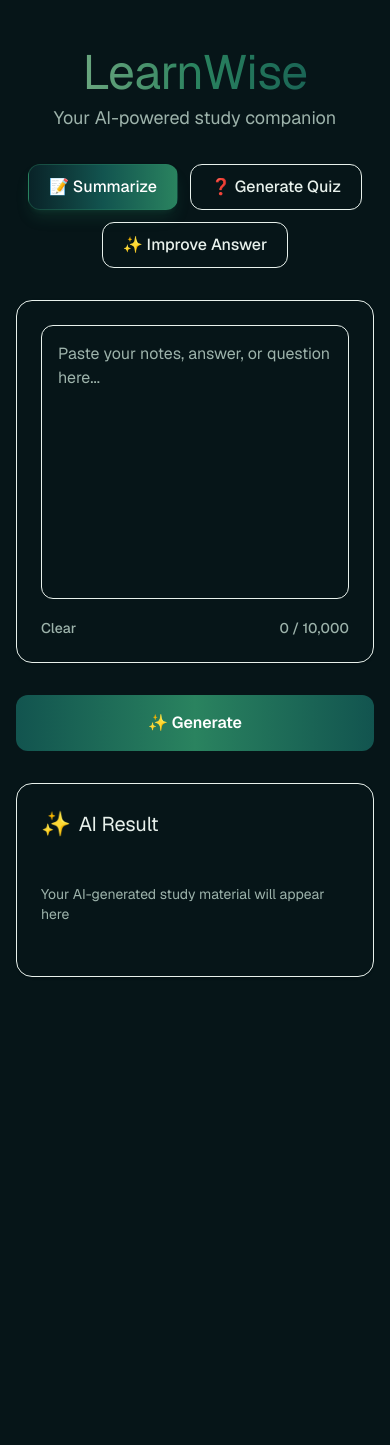
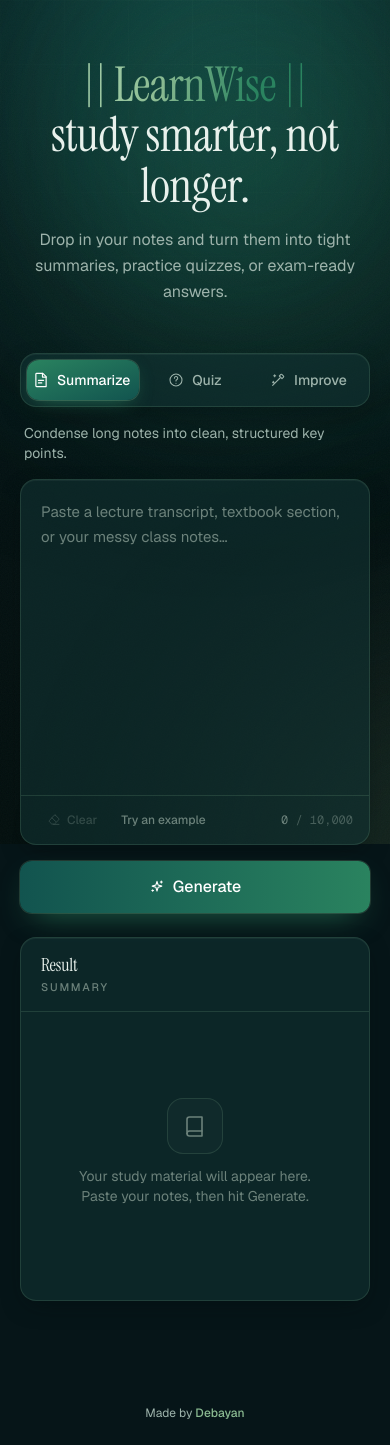
Before and after one commit to d3byn/LearnWise, a Next.js app: page / in a window 390 px wide. Before the commit the page ends 1025 px from the top, so only its background shows below. Built offline with nearby package versions, Linux system fonts and the light colour scheme.

Commit message:
feat: enhance ResultCard with loading state and markdown support; add ModeSwitcher for improved user interaction

```diff
--- a/app/layout.tsx
+++ b/app/layout.tsx
@@ -1,5 +1,5 @@
-import type { Metadata } from "next";
-import { Geist, Geist_Mono } from "next/font/google";
+import type { Metadata, Viewport } from "next";
+import { Geist, Geist_Mono, Instrument_Serif } from "next/font/google";
 import "./globals.css";
 
 const geistSans = Geist({
@@ -12,18 +12,38 @@ const geistMono = Geist_Mono({
   subsets: ["latin"],
 });
 
+const displaySerif = Instrument_Serif({
+  variable: "--font-serif-display",
+  subsets: ["latin"],
+  weight: "400",
+  display: "swap",
+});
+
 export const metadata: Metadata = {
-  title: "LearnWise - AI Study Assistant",
-  description: "Your AI-powered study companion for summarizing, quizzes, and improving answers",
+  title: "LearnWise — AI Study Assistant",
+  description:
+    "Your AI-powered study companion for summarizing notes, generating quizzes, and sharpening answers.",
+};
+
+export const viewport: Viewport = {
+  themeColor: "#061518",
 };
 
 export default function RootLayout({ children }: LayoutProps<"/">) {
   return (
     <html
       lang="en"
-      className={`${geistSans.variable} ${geistMono.variable} h-full antialiased`}
+      className={`${geistSans.variable} ${geistMono.variable} ${displaySerif.variable} h-full antialiased`}
     >
-      <body className="min-h-full flex flex-col">{children}</body>
+      <body className="min-h-full flex flex-col">
+        <div className="backdrop" aria-hidden="true">
+          <span className="orb orb-a" />
+          <span className="orb orb-b" />
+          <span className="orb orb-c" />
+        </div>
+
+        {children}
+      </body>
     </html>
   );
 }
--- a/app/page.tsx
+++ b/app/page.tsx
@@ -1,15 +1,20 @@
 'use client';
 
-import { useState } from 'react';
+import { useMemo, useState } from 'react';
 import ResultCard from '@/components/ResultCard';
+import ModeSwitcher, { MODES } from '@/components/ModeSwitcher';
+import type { Mode } from '@/lib/prompts';
+import {
+  AlertIcon,
+  EraserIcon,
+  SparkIcon,
+  SpinnerIcon,
+} from '@/components/Icons';
 
-type Mode = 'summarize' | 'quiz' | 'improve';
+const MAX_CHARS = 10000;
+const MIN_CHARS = 20;
 
-const MODES: { key: Mode; label: string }[] = [
-  { key: 'summarize', label: '📝 Summarize' },
-  { key: 'quiz', label: '❓ Generate Quiz' },
-  { key: 'improve', label: '✨ Improve Answer' },
-];
+const SAMPLE = `Photosynthesis is the process by which green plants, algae and some bacteria convert light energy into chemical energy. It takes place mainly in the chloroplasts, which contain the pigment chlorophyll. The process has two stages: the light-dependent reactions, which occur in the thylakoid membranes and produce ATP and NADPH, and the Calvin cycle, which occurs in the stroma and fixes carbon dioxide into glucose. Oxygen is released as a by-product when water molecules are split during the light-dependent reactions.`;
 
 export default function Home() {
   const [mode, setMode] = useState<Mode>('summarize');
@@ -18,27 +23,35 @@ export default function Home() {
   const [loading, setLoading] = useState(false);
   const [error, setError] = useState('');
 
+  const active = useMemo(
+    () => MODES.find((m) => m.key === mode) ?? MODES[0],
+    [mode],
+  );
+
+  const count = content.length;
+  const trimmedLength = content.trim().length;
+  const overLimit = count > MAX_CHARS;
+  const tooShort = count > 0 && trimmedLength < MIN_CHARS;
+  const fillPct = Math.min(100, (count / MAX_CHARS) * 100);
+
   const handleGenerate = async () => {
     setError('');
-    setResult('');
-
     const trimmed = content.trim();
 
     if (!trimmed) {
       setError('Please enter some content first.');
       return;
     }
-
-    if (trimmed.length < 20) {
-      setError('Please enter at least 20 characters.');
+    if (trimmed.length < MIN_CHARS) {
+      setError(`Please enter at least ${MIN_CHARS} characters.`);
       return;
     }
-
-    if (content.length > 10000) {
+    if (count > MAX_CHARS) {
       setError('Content is too long (max 10,000 characters).');
       return;
     }
 
+    setResult('');
     setLoading(true);
 
     try {
@@ -55,7 +68,7 @@ export default function Home() {
       } else {
         setResult(data.result);
       }
-    } catch (err) {
+    } catch {
       setError('Network error. Please check your connection and try again.');
     } finally {
       setLoading(false);
@@ -68,113 +81,178 @@ export default function Home() {
     setError('');
   };
 
+  const handleKeyDown = (e: React.KeyboardEvent<HTMLTextAreaElement>) => {
+    if ((e.metaKey || e.ctrlKey) && e.key === 'Enter' && !loading) {
+      e.preventDefault();
+      handleGenerate();
+    }
+  };
+
   return (
-    <main className="min-h-screen py-12 px-4">
-      <div className="max-w-3xl mx-auto space-y-8">
+    <>
 
-        <header className="text-center space-y-2">
-          <h1 className="text-5xl font-normal gfs-didot-regular bg-gradient-to-r from-[#8BBB92] via-[#2A835F] to-[#12544F] bg-clip-text text-transparent">
-            LearnWise
+      <main className="mx-auto w-full max-w-6xl flex-1 px-5 pb-20 pt-12 sm:pt-16">
+        <div className="mx-auto max-w-2xl text-center animate-rise">
+
+          <h1 className="mt-3 font-display text-5xl leading-[1.05] sm:text-6xl">
+            <span className="gradient-text">|| LearnWise ||</span>
+            <br />
+            <span className="text-ink">study smarter, not longer.</span>
           </h1>
 
-          <p className="text-[var(--muted)] text-lg">
-            Your AI-powered study companion
+          <p className="mx-auto mt-4 max-w-lg text-base leading-relaxed text-muted">
+            Drop in your notes and turn them into tight summaries, practice
+            quizzes, or exam-ready answers.
           </p>
-        </header>
-
-        <div className="flex gap-3 justify-center flex-wrap">
-          {MODES.map((m) => (
-            <button
-              key={m.key}
-              onClick={() => setMode(m.key)}
-              className={`px-5 py-2.5 rounded-xl font-medium transition-all duration-300 ${
-                mode === m.key
-                  ? 'bg-gradient-to-r from-[#092328] via-[#12544F] to-[#2A835F] text-white shadow-lg shadow-[#2A835F]/20 border border-[#2A835F]/40'
-                  : 'bg-[var(--card-bg)] text-[var(--foreground)] border border-[var(--border)] hover:border-[#2A835F] hover:bg-[#12544F]/30 hover:shadow-md'
-              }`}
-            >
-              {m.label}
-            </button>
-          ))}
         </div>
 
-        <div className="bg-[var(--card-bg)] rounded-2xl shadow-sm border border-[var(--border)] p-6 space-y-3">
+        <div className="mt-12 grid items-start gap-6 lg:grid-cols-2">
+          {/* Composer  */}
+          <div
+            className="space-y-4 animate-rise"
+            style={{ animationDelay: '80ms' }}
+          >
+            <ModeSwitcher mode={mode} onChange={setMode} disabled={loading} />
+
+            <p className="px-1 text-sm text-muted">{active.hint}</p>
+
+            <div className="panel panel-lit overflow-hidden rounded-2xl">
+              <label htmlFor="content" className="sr-only">
+                Study material
+              </label>
+
               <textarea
+                id="content"
                 value={content}
                 onChange={(e) => setContent(e.target.value)}
-            placeholder="Paste your notes, answer, or question here..."
-            rows={10}
-            className="w-full bg-transparent border border-[var(--border)] rounded-xl p-4 focus:outline-none focus:ring-2 focus:ring-[#2A835F] focus:border-[#2A835F] transition-all resize-none text-[var(--foreground)] placeholder:text-[var(--muted)]"
+                onKeyDown={handleKeyDown}
+                placeholder={active.placeholder}
+                rows={11}
+                spellCheck={false}
+                className="w-full resize-none bg-transparent px-5 py-5 text-[0.9375rem] leading-relaxed text-ink outline-none placeholder:text-faint"
               />
 
-          <div className="flex justify-between items-center text-sm">
+              {/* Fill meter */}
+              <div className="h-px w-full bg-line">
+                <div
+                  className={`h-px transition-[width,background-color] duration-500 ${overLimit
+                      ? 'bg-danger'
+                      : fillPct > 85
+                        ? 'bg-amber-400'
+                        : 'bg-sage/70'
+                    }`}
+                  style={{ width: `${fillPct}%` }}
+                />
+              </div>
+
+              <div className="flex items-center justify-between gap-3 px-4 py-2.5">
+                <div className="flex items-center gap-1">
                   <button
+                    type="button"
                     onClick={handleClear}
-              className="text-[var(--muted)] hover:text-[#8BBB92] transition-colors font-medium"
+                    disabled={!content && !result}
+                    className="flex items-center gap-1.5 rounded-lg px-2.5 py-1.5 text-xs font-medium text-faint transition-colors hover:bg-white/[0.04] hover:text-sage-bright disabled:pointer-events-none disabled:opacity-40"
                   >
+                    <EraserIcon className="h-3.5 w-3.5" />
                     Clear
                   </button>
 
+                  {!content && (
+                    <button
+                      type="button"
+                      onClick={() => setContent(SAMPLE)}
+                      className="rounded-lg px-2.5 py-1.5 text-xs font-medium text-faint transition-colors hover:bg-white/[0.04] hover:text-sage-bright"
+                    >
+                      Try an example
+                    </button>
+                  )}
+                </div>
+
+                <div className="flex items-center gap-3">
+                  {tooShort && (
+                    <span className="text-xs text-faint">
+                      {MIN_CHARS - trimmedLength} more characters
+                    </span>
+                  )}
+
                   <span
-              className={`font-medium ${
-                content.length > 10000
-                  ? 'text-red-500'
-                  : 'text-[var(--muted)]'
+                    className={`font-mono text-xs tabular-nums transition-colors ${overLimit
+                        ? 'text-danger'
+                        : fillPct > 85
+                          ? 'text-amber-400'
+                          : 'text-faint'
                       }`}
                   >
-              {content.length} / 10,000
+                    {count.toLocaleString()}
+                    <span className="text-faint/60"> / 10,000</span>
                   </span>
+                </div>
               </div>
             </div>
 
             {error && (
-          <div className="bg-red-900/20 border border-red-800 rounded-xl p-4 flex items-start gap-3">
-            <span className="text-red-400 text-lg">⚠️</span>
-
-            <p className="text-red-400 text-sm flex-1">
-              {error}
-            </p>
+              <div
+                role="alert"
+                className="animate-rise flex items-start gap-3 rounded-xl border border-danger/25 bg-danger/[0.08] px-4 py-3"
+              >
+                <AlertIcon className="mt-0.5 h-4 w-4 shrink-0 text-danger" />
+                <p className="flex-1 text-sm text-danger">{error}</p>
               </div>
             )}
 
+            <div className="flex items-center gap-3">
               <button
+                type="button"
                 onClick={handleGenerate}
                 disabled={loading}
-          className="w-full bg-gradient-to-r from-[#12544F] via-[#2A835F] to-[#12544F] text-white py-4 rounded-xl font-semibold disabled:opacity-50 hover:from-[#092328] hover:via-[#12544F] hover:to-[#2A835F] hover:shadow-lg hover:shadow-[#2A835F]/20 transition-all duration-300 disabled:hover:shadow-none"
+                className="group relative flex flex-1 items-center justify-center gap-2 overflow-hidden rounded-xl bg-gradient-to-r from-brand-deep via-brand to-brand-deep bg-[length:200%_100%] px-6 py-3.5 font-medium text-white shadow-[0_12px_32px_-14px_rgb(42_131_95/0.9)] ring-1 ring-sage/20 transition-all duration-500 hover:bg-[position:100%_0] hover:shadow-[0_16px_40px_-14px_rgb(42_131_95/0.95)] active:scale-[0.99] disabled:cursor-not-allowed disabled:opacity-45 disabled:shadow-none"
               >
                 {loading ? (
-            <span className="flex items-center justify-center gap-2">
-              <svg
-                className="animate-spin h-5 w-5"
-                viewBox="0 0 24 24"
-              >
-                <circle
-                  className="opacity-25"
-                  cx="12"
-                  cy="12"
-                  r="10"
-                  stroke="currentColor"
-                  strokeWidth="4"
-                  fill="none"
-                />
-
-                <path
-                  className="opacity-75"
-                  fill="currentColor"
-                  d="M4 12a8 8 0 018-8V0C5.373 0 0 5.373 0 12h4zm2 5.291A7.962 7.962 0 014 12H0c0 3.042 1.135 5.824 3 7.938l3-2.647z"
-                />
-              </svg>
-
-              Generating...
-            </span>
+                  <>
+                    <SpinnerIcon className="h-4 w-4 animate-spin" />
+                    Generating…
+                  </>
                 ) : (
-            '✨ Generate'
+                  <>
+                    <SparkIcon className="h-4 w-4 transition-transform duration-300 group-hover:rotate-12" />
+                    Generate
+                  </>
                 )}
               </button>
 
-        <ResultCard result={result} />
+              <kbd className="hidden shrink-0 rounded-lg border border-line bg-white/[0.03] px-2.5 py-2 font-mono text-[0.6875rem] text-faint sm:block">
+                ⌘ ↵
+              </kbd>
+            </div>
+          </div>
 
+          {/* Result  */}
+          <div
+            className="animate-rise lg:sticky lg:top-24"
+            style={{ animationDelay: '160ms' }}
+          >
+            <ResultCard
+              result={result}
+              loading={loading}
+              label={active.short}
+            />
+          </div>
         </div>
       </main>
+
+      <footer className=" px-5 py-6">
+        <p className="mx-auto max-w-6xl text-center text-xs text-[var(--muted)]">
+          Made by{' '}
+          <a
+            href="https://github.com/d3byn"
+            target="_blank"
+            rel="noopener noreferrer"
+            className="text-[#8BBB92] hover:text-[#2A835F] transition-colors duration-200 font-medium"
+          >
+            Debayan
+          </a>
+        </p>
+      </footer>
+    </>
   );
 }
--- a/components/ResultCard.tsx
+++ b/components/ResultCard.tsx
@@ -1,48 +1,125 @@
 'use client';
 
-import { useState } from 'react';
+import { useEffect, useState } from 'react';
 import ReactMarkdown from 'react-markdown';
+import remarkGfm from 'remark-gfm';
+import { BookIcon, CheckIcon, CopyIcon, SparkIcon } from '@/components/Icons';
 
-export default function ResultCard({ result }: { result: string }) {
-  const [copied, setCopied] = useState(false);
+const SKELETON_WIDTHS = ['92%', '78%', '85%', '60%', '88%', '70%'];
+
+export default function ResultCard({
+  result,
+  loading,
+  label,
+}: {
+  result: string;
+  loading: boolean;
+  label: string;
+}) {
+
+  const [copiedText, setCopiedText] = useState<string | null>(null);
+  const copied = copiedText !== null && copiedText === result;
+
+  useEffect(() => {
+    if (copiedText === null) return;
+    const t = setTimeout(() => setCopiedText(null), 1800);
+    return () => clearTimeout(t);
+  }, [copiedText]);
 
   const handleCopy = async () => {
+    try {
       await navigator.clipboard.writeText(result);
-    setCopied(true);
-    setTimeout(() => setCopied(false), 1500);
+      setCopiedText(result);
+    } catch {
+
+    }
   };
 
+  const words = result ? result.trim().split(/\s+/).length : 0;
+
   return (
-    <div className="bg-[var(--card-bg)] border border-[var(--border)] rounded-2xl p-6 min-h-[160px] shadow-sm">
-      <div className="flex justify-between items-center mb-4">
+    <section
+      aria-label="AI result"
+      className="panel panel-lit flex flex-col overflow-hidden rounded-2xl"
+    >
+      <header className="flex items-center justify-between gap-3 border-b border-line px-5 py-4">
+        <div className="flex items-center gap-2.5 min-w-0">
+          <div className="min-w-0">
+            <h2 className="truncate text-lg leading-tight text-ink">Result</h2>
+            <p className="eyebrow mt-0.5 truncate">
+              {loading ? 'Thinking…' : result ? `${label} · ${words} words` : label}
+            </p>
+          </div>
+        </div>
 
-        <h2 className="gfs-didot-regular font-normal text-xl flex items-center gap-2">
-          <span className="text-2xl">✨</span>
-          <span>AI Result</span>
-        </h2>
-        {result && (
+        {result && !loading && (
           <button
+            type="button"
             onClick={handleCopy}
-            className="text-sm px-4 py-2 bg-gradient-to-r from-[#092328] to-[#12544F] text-[#8BBB92] border border-[#2A835F]/30 rounded-lg hover:from-[#12544F] hover:to-[#2A835F] hover:text-white transition-all duration-300 font-medium"
+            aria-label={copied ? 'Copied to clipboard' : 'Copy result to clipboard'}
+            className={`flex shrink-0 items-center gap-1.5 rounded-lg border px-3 py-1.5 text-xs font-medium transition-all duration-300 ${
+              copied
+                ? 'border-sage/40 bg-sage/15 text-sage-bright'
+                : 'border-line bg-white/[0.03] text-muted hover:border-line-strong hover:bg-sage/10 hover:text-sage-bright'
+            }`}
           >
-            {copied ? '✓ Copied!' : '📋 Copy'}
+            {copied ? (
+              <CheckIcon className="h-3.5 w-3.5" />
+            ) : (
+              <CopyIcon className="h-3.5 w-3.5" />
+            )}
+            {copied ? 'Copied' : 'Copy'}
           </button>
         )}
+      </header>
+
+      <div
+        aria-live="polite"
+        aria-busy={loading}
+        className="min-h-[18rem] flex-1 overflow-y-auto px-5 py-5 lg:min-h-[27rem]"
+      >
+        {loading ? (
+          <div className="space-y-3.5" aria-label="Generating">
+            <div className="skeleton-line !h-4 !w-2/5" />
+            <div className="h-1" />
+            {SKELETON_WIDTHS.map((w, i) => (
+              <div key={i} className="skeleton-line" style={{ width: w }} />
+            ))}
+            <div className="h-1" />
+            <div className="skeleton-line !h-4 !w-1/3" />
+            <div className="skeleton-line !w-4/5" />
+            <div className="skeleton-line !w-2/3" />
           </div>
-
-      {result ? (
-        <div className="prose prose-invert prose-sm max-w-none prose-headings:text-[var(--foreground)] prose-p:text-[var(--foreground)] prose-strong:text-[#8BBB92] prose-li:text-[var(--foreground)] prose-a:text-[#8BBB92]">
-          <ReactMarkdown>
+        ) : result ? (
+          <div className="markdown animate-rise">
+            <ReactMarkdown
+              remarkPlugins={[remarkGfm]}
+              components={{
+                // Wide tables scroll on their own rather than stretching the card.
+                table: (props) => (
+                  <div className="overflow-x-auto">
+                    <table {...props} />
+                  </div>
+                ),
+              }}
+            >
               {result}
             </ReactMarkdown>
           </div>
         ) : (
-        <div className="flex items-center justify-center h-24">
-          <p className="text-[var(--muted)] text-sm">
-            Your AI-generated study material will appear here
+          <div className="flex h-full min-h-[15rem] flex-col items-center justify-center gap-3 text-center">
+            <span className="grid h-14 w-14 place-items-center rounded-2xl border border-line bg-white/[0.02] text-faint">
+              <BookIcon className="h-6 w-6" />
+            </span>
+
+            <p className="max-w-[22rem] text-sm text-faint">
+              Your study material will appear here.
+              <br />
+              Paste your notes, then hit Generate.
             </p>
           </div>
         )}
       </div>
+    </section>
   );
 }
```
Lines whose indentation alone changed are shown as unchanged.
